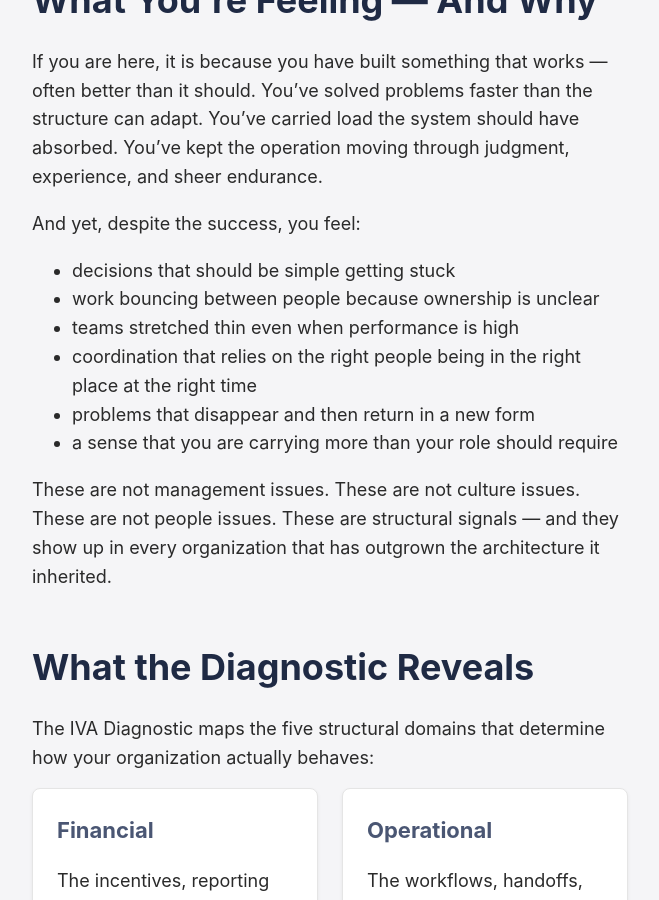
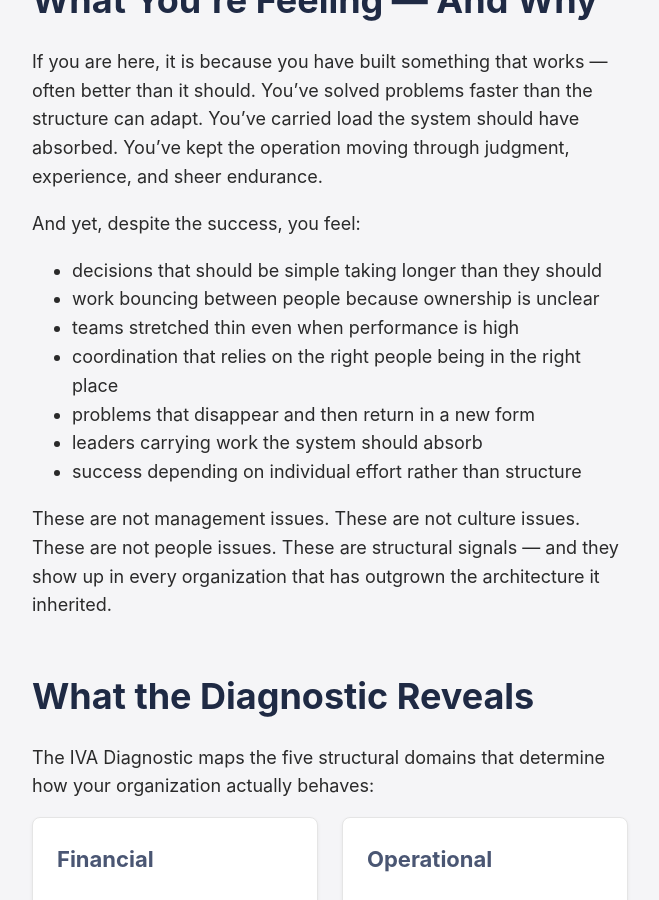
Before and after one commit to efost7873/integratedvaluearchitecture.com, a Jekyll site: the page built from diagnostic.md, in a window 1280 px wide and 900 px high, scrolled down 663 px. Shown: the whole window, without its empty margins (462-1121 px from the left). Built offline with Jekyll 4.4.1, drawn with Linux system fonts in a browser that asks for light colours; some of the changed text lies outside the part shown.

Commit message:
Revise language for clarity in diagnostic.md

```diff
--- a/diagnostic.md
+++ b/diagnostic.md
@@ -32,12 +32,13 @@ title: IVA Diagnostic
   </p>
 
   <ul>
-    <li>decisions that should be simple getting stuck</li>
+    <li>decisions that should be simple taking longer than they should</li>
     <li>work bouncing between people because ownership is unclear</li>
     <li>teams stretched thin even when performance is high</li>
-    <li>coordination that relies on the right people being in the right place at the right time</li>
+    <li>coordination that relies on the right people being in the right place</li>
     <li>problems that disappear and then return in a new form</li>
-    <li>a sense that you are carrying more than your role should require</li>
+    <li>leaders carrying work the system should absorb</li>
+    <li>success depending on individual effort rather than structure</li>
   </ul>
 
   <p>
@@ -130,4 +131,16 @@ title: IVA Diagnostic
   <h1>Begin the Diagnostic</h1>
 
   <p>
-    If you read this page and felt recognized — if you saw your organization in these patterns — the Diagnostic is
+    If you read this page and felt recognized — if you saw your organization in these patterns — the Diagnostic is the next step.
+  </p>
+
+  <p>
+    It begins with a brief intake form. I’ll review your submission and follow up with next steps.
+  </p>
+
+  <p>
+    <a href="https://forms.office.com/r/MBD3cfM2mG" target="_blank" class="card" style="display: inline-block; padding: 16px 24px; background: #1F2A44; color: white; border-radius: 6px; text-decoration: none; font-size: 18px;">
+      Begin the IVA Diagnostic
+    </a>
+  </p>
+</section>
```
